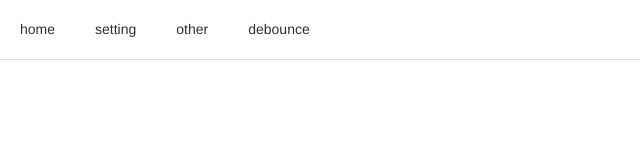
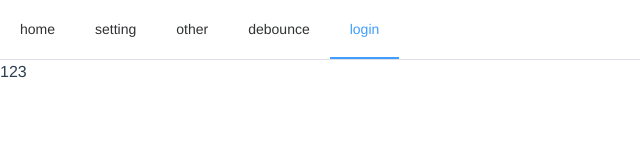
Before and after one commit to lizhesystem/vite-demo, a Vue app: page /login in a window 1280 px wide. Shown: the top 160 px of the page, without its empty margins (0-640 px from the left). Built offline with nearby package versions, Linux system fonts and the light colour scheme.

Commit message:
切换模板

```diff
--- a/src/components/HelloWorld.vue
+++ b/src/components/HelloWorld.vue
@@ -11,7 +11,7 @@
 </template>
 
 <script lang="ts">
-import { ref, defineComponent, reactive } from 'vue'
+import {defineComponent, reactive, ref} from 'vue'
 
 export default defineComponent({
 	name: 'HelloWorld',
@@ -22,7 +22,7 @@ export default defineComponent({
 		}
 	},
 
-  setup: (props, { attrs, emit, slots }) => {
+	setup: (props, {attrs, emit, slots}) => {
 		const count = ref(0)
 		const age = ref(0)
 		const status = reactive({
--- a/src/components/userTest.vue
+++ b/src/components/userTest.vue
@@ -7,7 +7,8 @@
 		<div>obj-y-z:{{ obj.y.z }}</div>
 		<div>{{ fullname }}</div>
 		<el-button class="mt-3" type="primary" @click="changeObj"
-      >更改reactive</el-button
+		>更改reactive
+		</el-button
 		>
 		<!-- computed -->
 		<el-input
@@ -51,7 +52,7 @@ export default defineComponent({
 		HelloWorld
 	},
 	setup() {
-    const { x, y } = useMousePosition()
+		const {x, y} = useMousePosition()
 
 		const name = ref('1')
 		// reactive
--- a/src/route/index.ts
+++ b/src/route/index.ts
@@ -1,7 +1,7 @@
-import { createRouter, createWebHistory } from 'vue-router'
+import {createRouter, createWebHistory} from 'vue-router'
 
 const routes = [
-  { path: '/', redirect: '/home' },
+	{path: '/', redirect: '/home'},
 	{
 		path: '/home',
 		name: 'home',
@@ -21,6 +21,11 @@ const routes = [
 		path: '/debounce',
 		name: 'debounce',
 		component: () => import('../views/debounce.vue')
+	},
+	{
+		path: '/login',
+		name: 'login',
+		component: () => import('../views/login/index.vue')
 	}
 ]
 
--- a/src/views/layout/index.vue
+++ b/src/views/layout/index.vue
@@ -6,7 +6,6 @@
       </el-menu-item>
     </el-menu>
   </div>
-
   <router-view></router-view>
 </template>
 
@@ -25,7 +24,8 @@ export default defineComponent({
       { id: 'home', path: '/home', name: 'home' },
       { id: 'setting', path: '/setting', name: 'setting' },
       { id: 'other', path: '/other', name: 'other' },
-      { id: 'debounce', path: '/debounce', name: 'debounce' }
+      { id: 'debounce', path: '/debounce', name: 'debounce' },
+      { id: 'login', path: '/login', name: 'login' }
     ]
     const activeIndex: Ref<any> = ref(null)
     const route = useRoute()
@@ -43,5 +43,3 @@ export default defineComponent({
   }
 })
 </script>
-
-<style lang="stylus" scoped></style>
--- /dev/null
+++ b/src/views/login/index.vue
@@ -0,0 +1,13 @@
+<template>
+<div>123</div>
+</template>
+
+<script>
+export default {
+	name: "index"
+}
+</script>
+
+<style scoped>
+
+</style>
--- a/src/views/setting.vue
+++ b/src/views/setting.vue
@@ -2,6 +2,10 @@
   <div>setting</div>
   <my-child message="msg"></my-child>
   <user-test></user-test>
+
+	<div class="w-4 h-20  bg-green-500">
+
+	</div>
 </template>
 
 <script lang="ts">
```
Also changed, not shown: src/components/myChild.vue (+7 -6 lines), 1 other file (tests, documents, lock files or other folders). Lines whose indentation alone changed are shown as unchanged.
